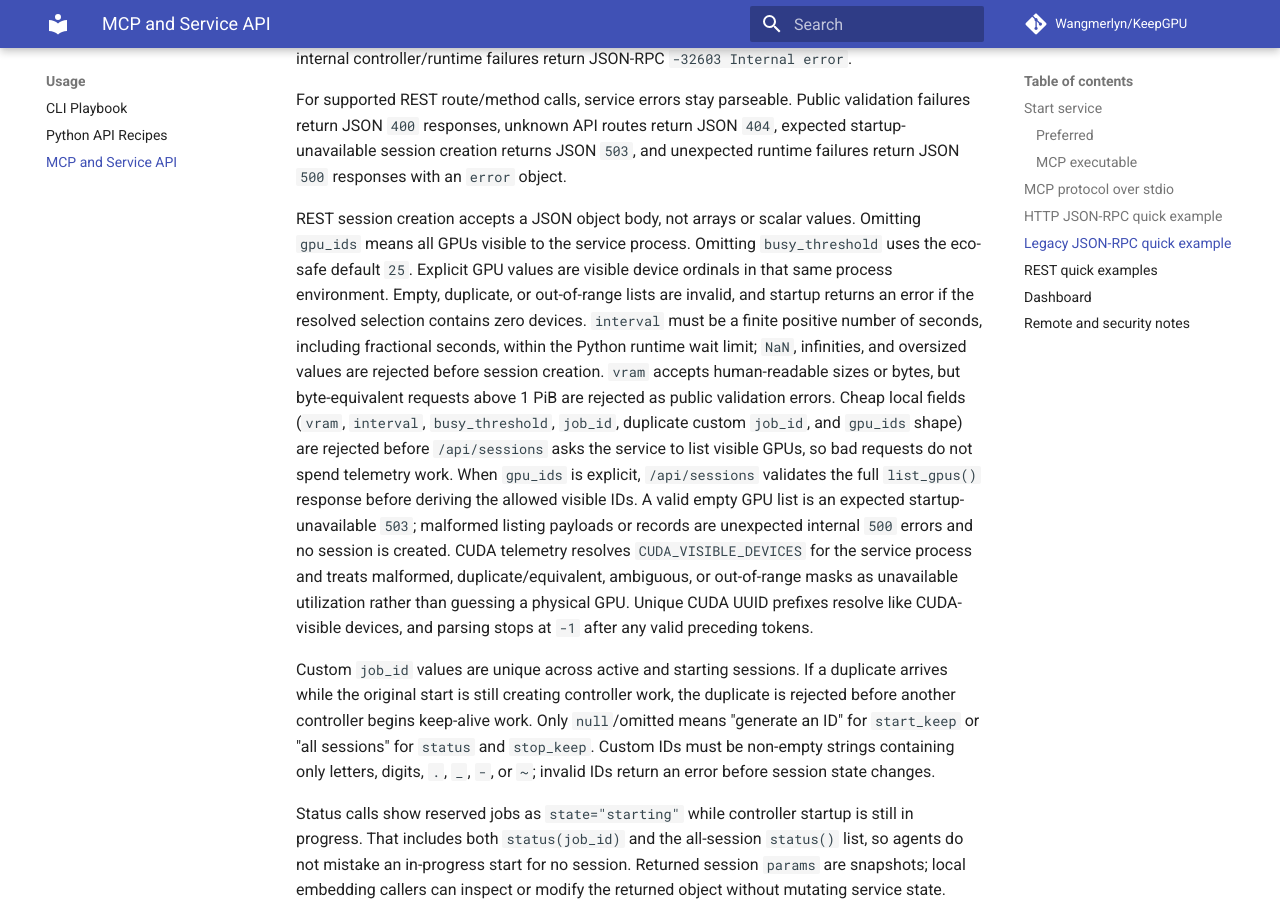
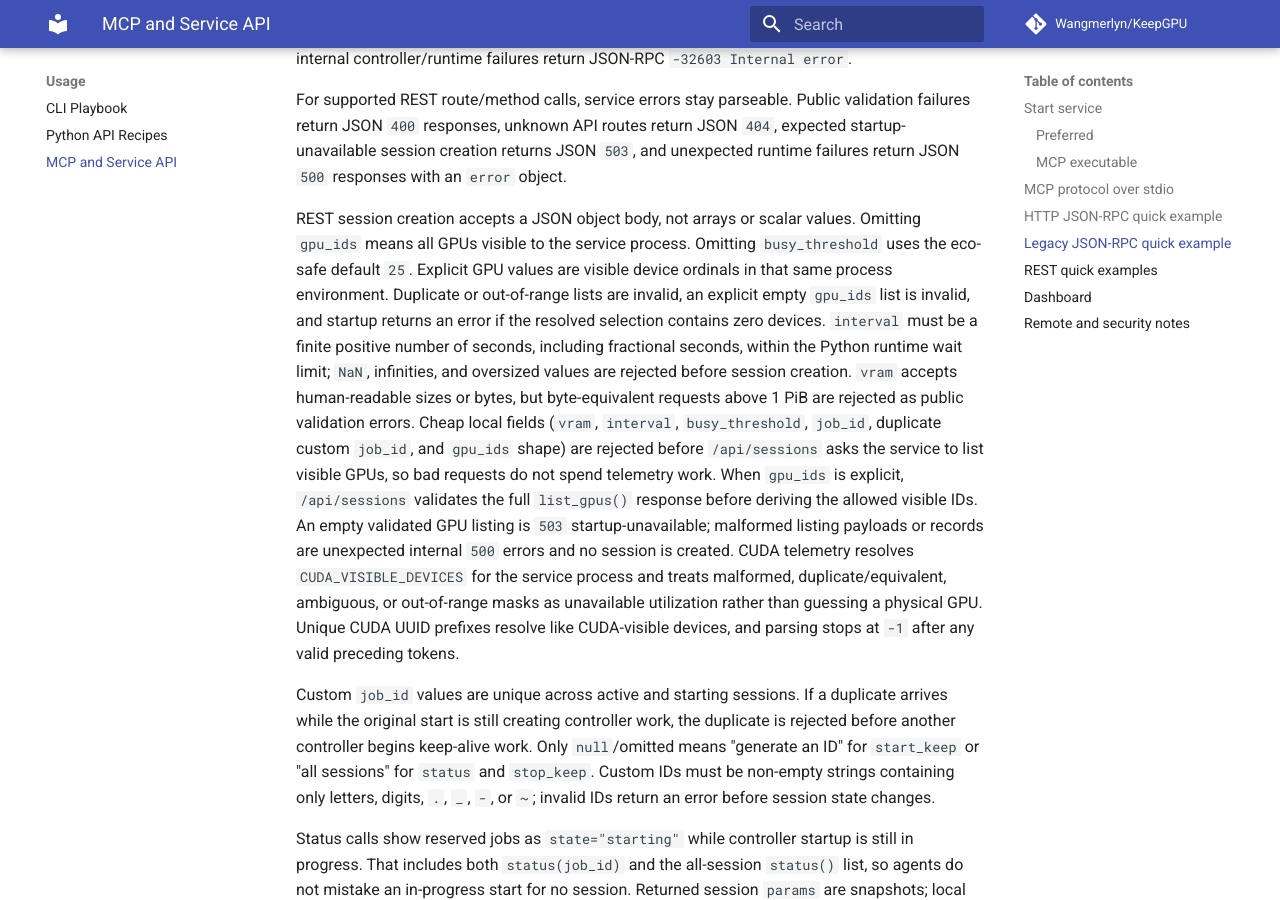
Before and after one commit to Wangmerlyn/KeepGPU, an MkDocs documentation site: the page built from docs/guides/mcp.md, in a window 1280 px wide and 900 px high, scrolled down 2627 px. Built offline with MkDocs 1.6.1 and Material for MkDocs 9.7.7, drawn with Linux system fonts in a browser that asks for light colours; comment, search, counter and statistics services are not loaded.

Commit message:
docs(api): clarify empty gpu_ids session behavior
Clarify that explicit empty gpu_ids is invalid while empty validated GPU listings are startup-unavailable.

```diff
--- a/docs/guides/mcp.md
+++ b/docs/guides/mcp.md
@@ -124,9 +124,10 @@ unexpected runtime failures return JSON `500` responses with an `error` object.
 REST session creation accepts a JSON object body, not arrays or scalar values.
 Omitting `gpu_ids` means all GPUs visible to the service process. Omitting
 `busy_threshold` uses the eco-safe default `25`. Explicit GPU values are visible
-device ordinals in that same process environment. Empty, duplicate, or
-out-of-range lists are invalid, and startup returns an error if the resolved
-selection contains zero devices. `interval` must be a finite positive number of
+device ordinals in that same process environment. Duplicate or out-of-range
+lists are invalid, an explicit empty `gpu_ids` list is invalid, and startup
+returns an error if the resolved selection contains zero devices. `interval`
+must be a finite positive number of
 seconds, including fractional seconds, within the Python runtime wait limit;
 `NaN`, infinities, and oversized values are rejected before session creation.
 `vram` accepts human-readable sizes or bytes, but byte-equivalent requests
@@ -135,8 +136,8 @@ Cheap local fields (`vram`, `interval`, `busy_threshold`, `job_id`, duplicate
 custom `job_id`, and `gpu_ids` shape) are rejected before `/api/sessions` asks
 the service to list visible GPUs, so bad requests do not spend telemetry work.
 When `gpu_ids` is explicit, `/api/sessions` validates the full `list_gpus()`
-response before deriving the allowed visible IDs. A valid empty GPU list is an
-expected startup-unavailable `503`; malformed listing payloads or records are
+response before deriving the allowed visible IDs. An empty validated GPU listing
+is `503` startup-unavailable; malformed listing payloads or records are
 unexpected internal `500` errors and no session is created.
 CUDA telemetry resolves `CUDA_VISIBLE_DEVICES` for the service process and
 treats malformed, duplicate/equivalent, ambiguous, or out-of-range masks as
```
Also changed, not shown: AGENTS.md (+3 -1 lines), docs/plans/rest-session-empty-gpus-doc.md (added, +52 -0 lines), docs/reference/cli.md (+1 -1 lines), 1 other file.
